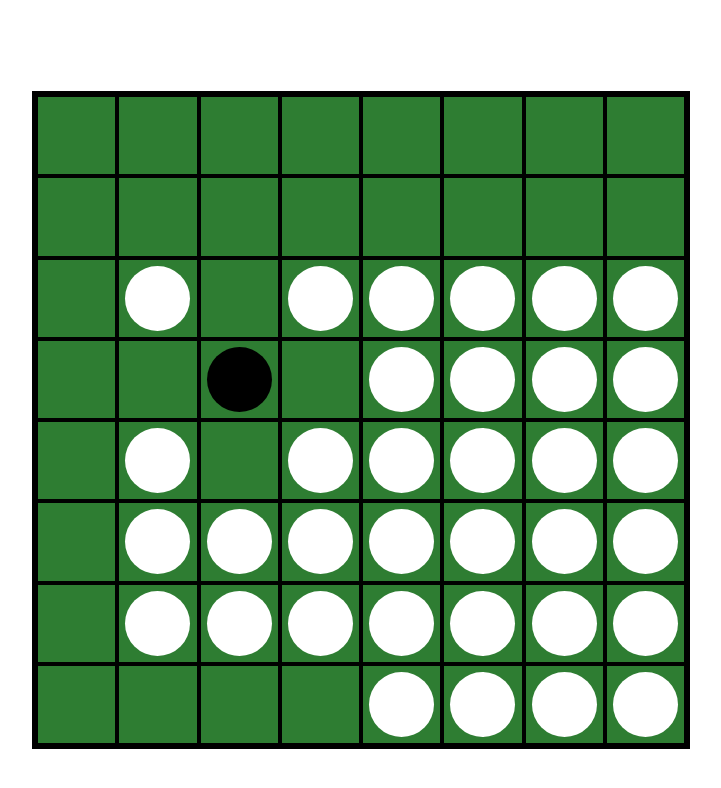
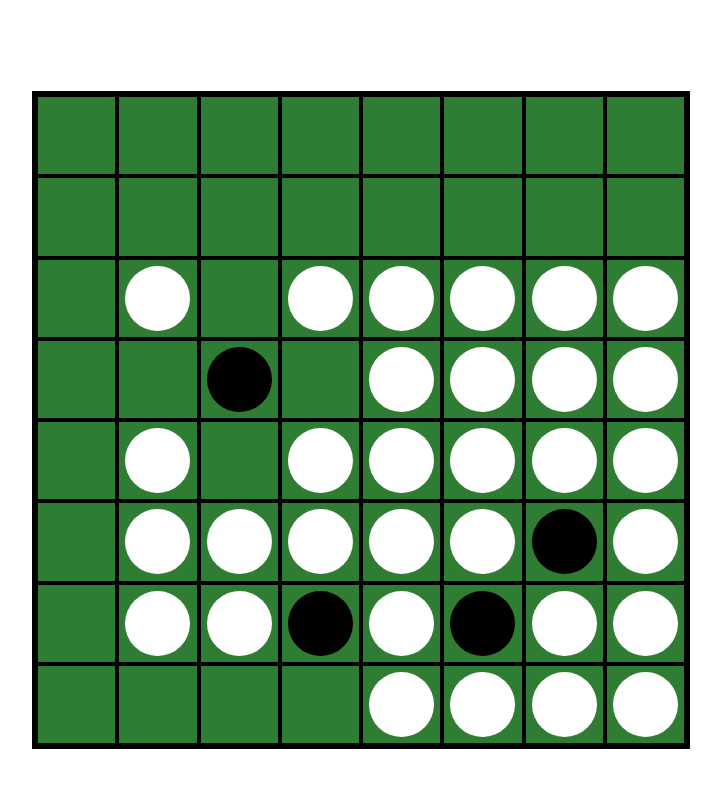
Before and after one commit to splendor-z/fe-binareversi, a React (Vite) app in the folder app/: page /game/1 in a window 1280 px wide. Shown: the top 788 px of the page, without its empty margins (279-1000 px from the left). Built offline with nearby package versions, Linux system fonts and the light colour scheme.

Commit message:
feat:座標取得を9だけにする仕様を追加#12

```diff
--- a/app/src/components/GameBoard/GameBoard.tsx
+++ b/app/src/components/GameBoard/GameBoard.tsx
@@ -1,7 +1,6 @@
 import React from 'react';
-import { Box, Grid } from '@mui/material';
+import { Box } from '@mui/material';
 import './gameBoard.css';
-
 
 type BoardProps = {
   onCellClick: (x: number, y: number) => void;
@@ -24,13 +23,17 @@ const GameBoard: React.FC<BoardProps> = ({ onCellClick, boardData }) => {
         row.map((cell, x) => (
           <Box
             key={`${x}-${y}`}
-            onClick={() => onCellClick(x, y)}
+            onClick={() => {
+              if (cell === 9) onCellClick(x, y);
+            }}
             sx={{
               border: '2px solid black',
               display: 'flex',
               alignItems: 'center',
               justifyContent: 'center',
               backgroundColor: '#2e7d32',
+              cursor: cell === 9 ? 'pointer' : 'default',
+              '&:hover': cell === 9 ? { backgroundColor: '#4caf50' } : {},
             }}
           >
             {cell === 0 && (
--- a/app/src/pages/GamePage/GamePage.tsx
+++ b/app/src/pages/GamePage/GamePage.tsx
@@ -8,8 +8,8 @@ const sampleData = [
   [7,0,9,0,0,0,0,0],
   [7,9,1,9,0,0,0,0],
   [7,0,9,0,0,0,0,0],
-  [7,0,0,0,0,0,0,0],
-  [7,0,0,0,0,0,0,0],
+  [7,0,0,0,0,0,1,0],
+  [7,0,0,1,0,1,0,0],
   [7,7,7,7,0,0,0,0],
 ];
 
```
